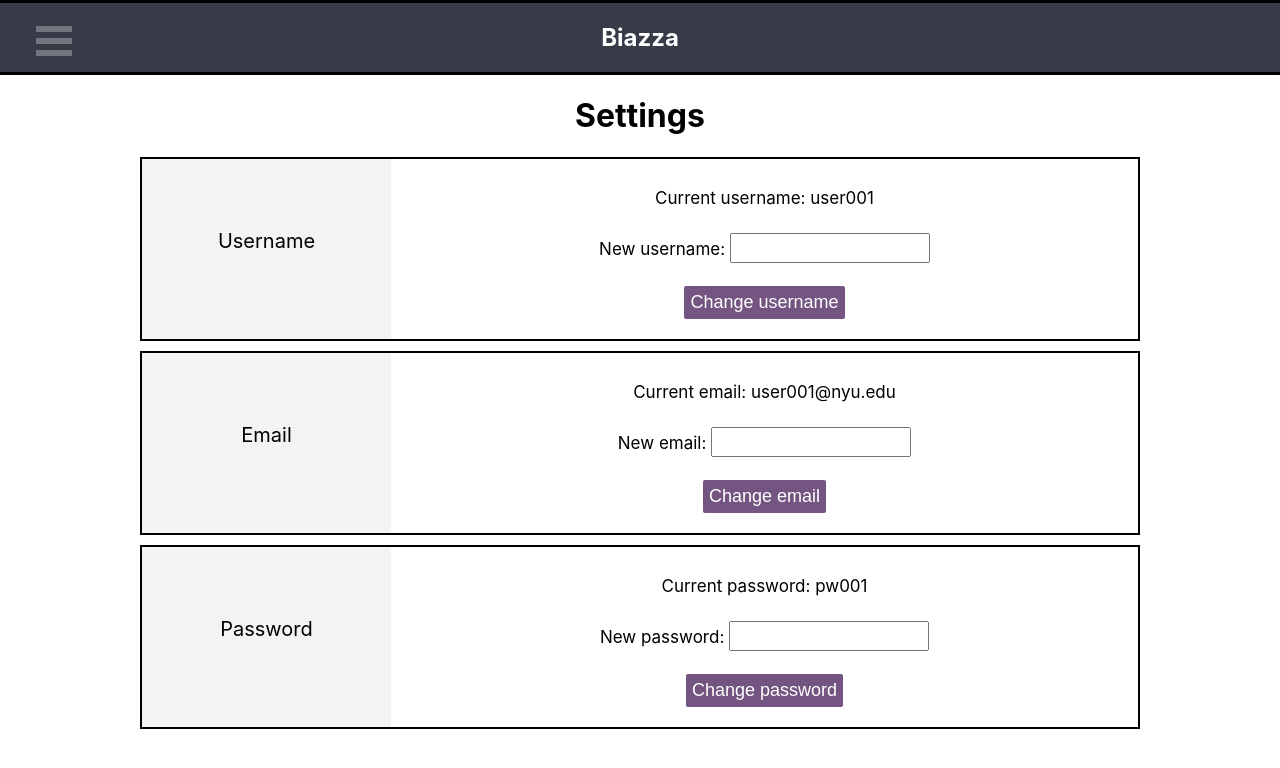
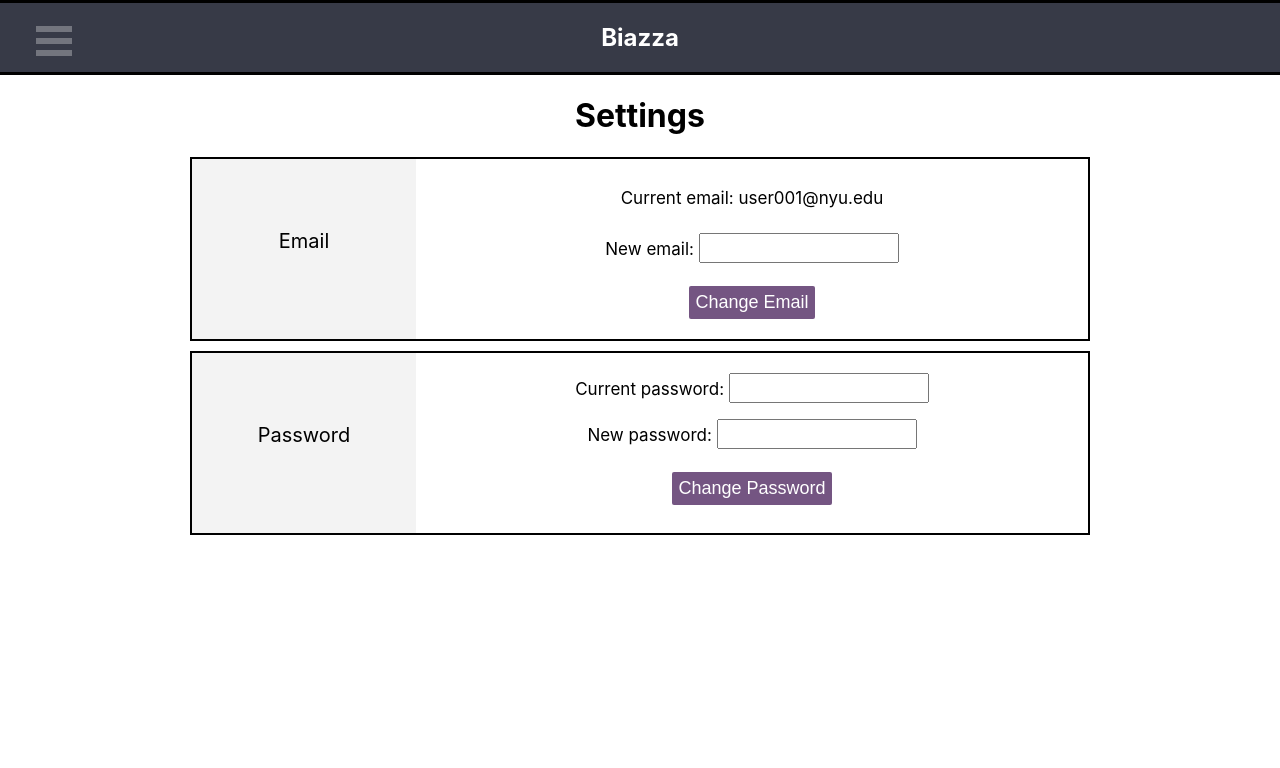
Before and after one commit to software-assignments-spring2021/spring-2020-basic-thunder, a React (Create React App) app in the folder front-end/: page /settings in a window 1280 px wide. Shown: the top 768 px of the page. Built offline with nearby package versions, Linux system fonts and the light colour scheme; sample sign-in values are in the browser's storage.

Commit message:
update settings view

```diff
--- a/front-end/src/settings_view.js
+++ b/front-end/src/settings_view.js
@@ -30,15 +30,105 @@ const SettingsView = () => {
             <div className={"main"}>
 
                 <h1>Settings</h1>
-                <Section value={"username"}/>
-                <Section value={"email"}/>
-                <Section value={"password"}/>
+                <Email email="user001@nyu.edu"/>
+                <Password/>
 
             </div>
 
         </div>
     )
 }
+
+// to be implemented if there's time
+
+const Name = (props) => {
+    const first = props.first
+    const last = props.last
+
+    return (
+        <div className="section" id="nameDiv">
+            <div className={"left"}>
+                <p>Name</p>
+            </div>
+
+            <div className={"right"}>
+
+                <form>
+                    <p>First name: {first}</p>
+                    <label>Edit: </label>
+                    <input type="text"/>
+                    <br/>
+
+                    <p>Last name: {last}</p>
+                    <label>New new name: </label>
+                    <input type="text"/>
+                    <br/>
+
+                    <input type="submit" value="Change Email" />
+
+                </form>
+            </div>
+        </div>
+    )
+}
+
+const Email = (props) => {
+
+    let email = props.email
+
+    const handleSubmit = (e) => {
+        e.preventDefault()
+    }
+
+
+    return (
+        <div className="section">
+            <div className={"left"}>
+                <p>Email</p>
+            </div>
+
+            <div className={"right"}>
+
+                <form onSubmit={handleSubmit}>
+                    <p id="email">Current email: {email}</p>
+                    <label>New email: </label>
+                    <input type="text"/>
+                    <br/>
+
+                    <input type="submit" value="Change Email" />
+
+                </form>
+            </div>
+        </div>
+    )
+}
+
+const Password = (props) => {
+
+    return (
+        <div className="section">
+            <div className={"left"}>
+                <p>Password</p>
+            </div>
+
+            <div className={"right"}>
+                <form>
+                    <label>Current password: </label>
+                    <input type="text"/>
+                    <br/>
+
+                    <label>New password: </label>
+                    <input type="text"/>
+                    <br/>
+
+                    <input type="submit" value="Change Password" />
+                </form>
+
+            </div>
+        </div>
+    )
+}
+
 
 const Section = (props) => {
     const value = props.value
--- a/front-end/src/styles/SettingsView.css
+++ b/front-end/src/styles/SettingsView.css
@@ -4,7 +4,8 @@
 
 .SettingsView .main {
     margin: auto;
-    max-width: 1000px;
+    max-width: 900px;
+    min-width: 350px;
     padding-left: 20px;
     padding-right: 20px;
 }
@@ -13,7 +14,7 @@
     display: flex;
     border: 2px solid black;
     margin-top: 10px;
-    height: 180px;
+    min-height: 180px;
 }
 
 .SettingsView .section input[type=text] {
@@ -45,7 +46,8 @@
     font-size: 17px;
 }
 
-.SettingsView .right button {
+
+.SettingsView .right input[type=submit] {
     font-size: 18px;
     background-color: #745582;
     margin-top: 15px;
@@ -57,10 +59,14 @@
     transition-duration: 0.4s;
 }
 
-.SettingsView .right button:focus {
+.SettingsView .right input[type=submit]:focus {
     outline: none;
 }
 
-.SettingsView .right button:hover {
+.SettingsView .right input[type=submit]:hover {
     background-color: #573069;
 }
+
+.SettingsView #nameDiv {
+    height: 280px;
+}
```
